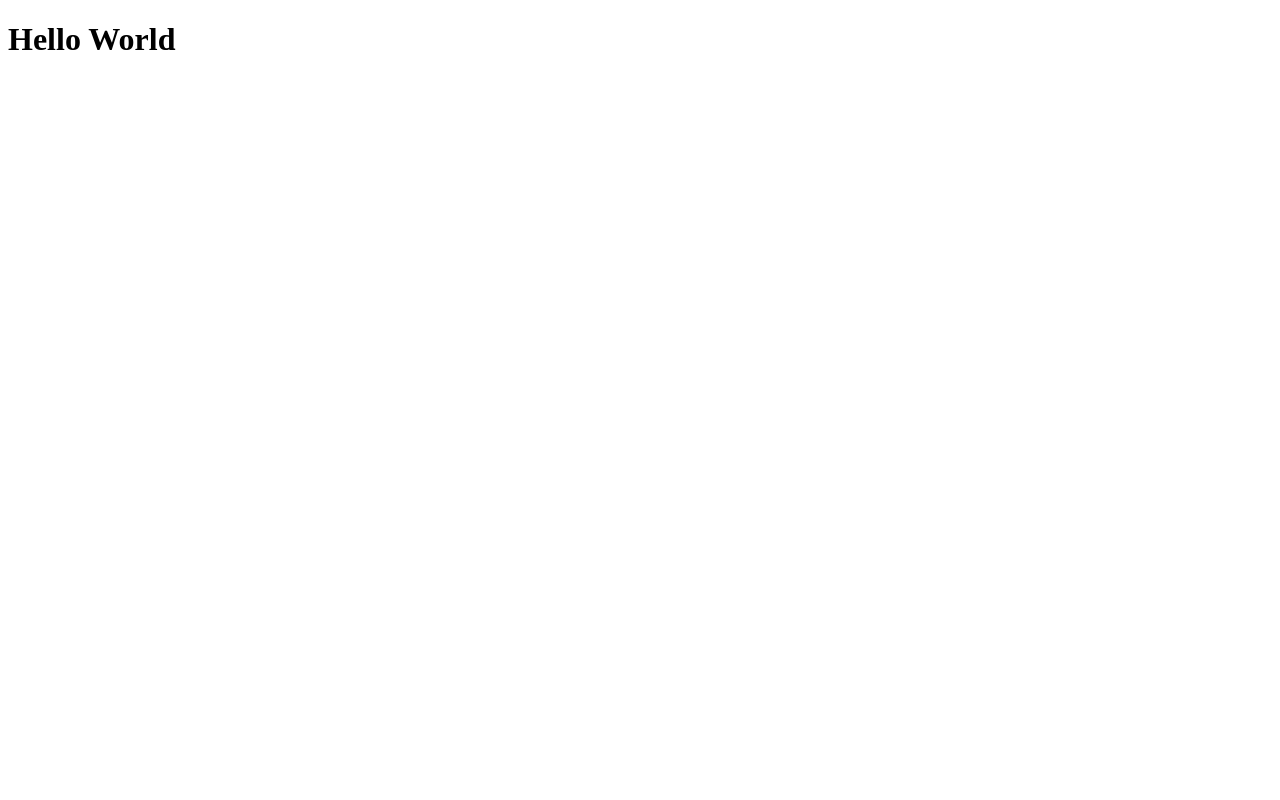
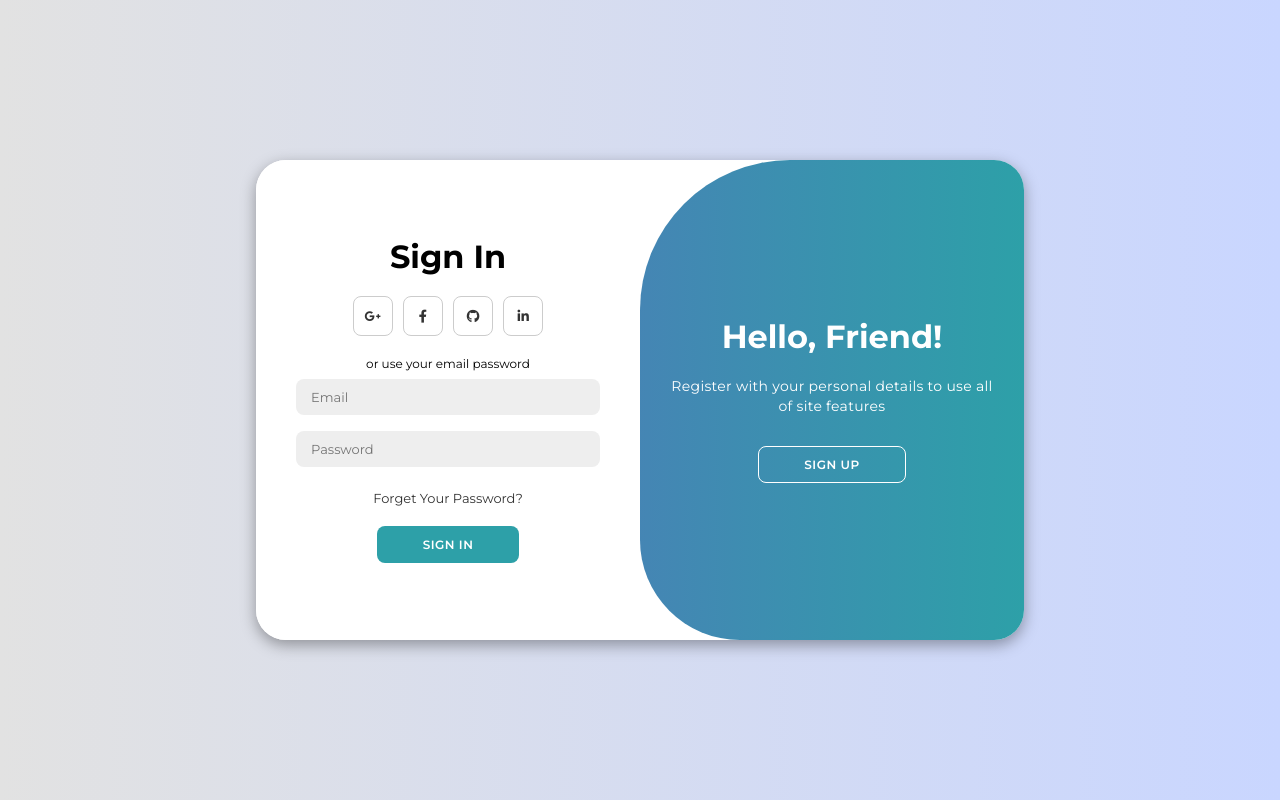
Before and after one commit to SagarIndure/git_test, a plain HTML site: page index.html in a window 1280 px wide. Drawn offline with Linux system fonts and the light colour scheme.

Commit message:
Added new files style.css and script.js and the login form is completely designed

```diff
--- a/index.html
+++ b/index.html
@@ -1,10 +1,76 @@
 <!DOCTYPE html>
 <html lang="en">
-<head>
-    <meta charset="UTF-8">
-    <title>My First Web Page</title>
-</head>
-<body>
-    <h1>Hello World</h1>
-</body>
+  <head>
+    <meta charset="UTF-8" />
+    <meta name="viewport" content="width=device-width, initial-scale=1.0" />
+    <link
+      rel="stylesheet"
+      href="https://cdnjs.cloudflare.com/ajax/libs/font-awesome/6.4.2/css/all.min.css"
+    />
+    <link rel="stylesheet" href="style.css" />
+    <title>Login Page | Coding Vibess</title>
+  </head>
+
+  <body>
+    <div class="container" id="container">
+      <div class="form-container sign-up">
+        <form>
+          <h1>Create Account</h1>
+          <div class="social-icons">
+            <a href="#" class="icon"
+              ><i class="fa-brands fa-google-plus-g"></i
+            ></a>
+            <a href="#" class="icon"><i class="fa-brands fa-facebook-f"></i></a>
+            <a href="#" class="icon"><i class="fa-brands fa-github"></i></a>
+            <a href="#" class="icon"
+              ><i class="fa-brands fa-linkedin-in"></i
+            ></a>
+          </div>
+          <span>or use your email for registeration</span>
+          <input type="text" placeholder="Name" />
+          <input type="email" placeholder="Email" />
+          <input type="password" placeholder="Password" />
+          <button>Sign Up</button>
+        </form>
+      </div>
+      <div class="form-container sign-in">
+        <form>
+          <h1>Sign In</h1>
+          <div class="social-icons">
+            <a href="#" class="icon"
+              ><i class="fa-brands fa-google-plus-g"></i
+            ></a>
+            <a href="#" class="icon"><i class="fa-brands fa-facebook-f"></i></a>
+            <a href="#" class="icon"><i class="fa-brands fa-github"></i></a>
+            <a href="#" class="icon"
+              ><i class="fa-brands fa-linkedin-in"></i
+            ></a>
+          </div>
+          <span>or use your email password</span>
+          <input type="email" placeholder="Email" />
+          <input type="password" placeholder="Password" />
+          <a href="#">Forget Your Password?</a>
+          <button>Sign In</button>
+        </form>
+      </div>
+      <div class="toggle-container">
+        <div class="toggle">
+          <div class="toggle-panel toggle-left">
+            <h1>Welcome Back!</h1>
+            <p>Enter your personal details to use all of site features</p>
+            <button class="hidden" id="login">Sign In</button>
+          </div>
+          <div class="toggle-panel toggle-right">
+            <h1>Hello, Friend!</h1>
+            <p>
+              Register with your personal details to use all of site features
+            </p>
+            <button class="hidden" id="register">Sign Up</button>
+          </div>
+        </div>
+      </div>
+    </div>
+
+    <script src="script.js"></script>
+  </body>
 </html>
--- /dev/null
+++ b/script.js
@@ -0,0 +1,11 @@
+const container = document.getElementById("container");
+const registerBtn = document.getElementById("register");
+const loginBtn = document.getElementById("login");
+
+registerBtn.addEventListener("click", () => {
+  container.classList.add("active");
+});
+
+loginBtn.addEventListener("click", () => {
+  container.classList.remove("active");
+});
--- /dev/null
+++ b/style.css
@@ -0,0 +1,210 @@
+@import url('https://fonts.googleapis.com/css2?family=Montserrat:wght@300;400;500;600;700&display=swap');
+
+*{
+    margin: 0;
+    padding: 0;
+    box-sizing: border-box;
+    font-family: 'Montserrat', sans-serif;
+}
+
+body{
+    background-color: #c9d6ff;
+    background: linear-gradient(to right, #e2e2e2, #c9d6ff);
+    display: flex;
+    align-items: center;
+    justify-content: center;
+    flex-direction: column;
+    height: 100vh;
+}
+
+.container{
+    background-color: #fff;
+    border-radius: 30px;
+    box-shadow: 0 5px 15px rgba(0, 0, 0, 0.35);
+    position: relative;
+    overflow: hidden;
+    width: 768px;
+    max-width: 100%;
+    min-height: 480px;
+}
+
+.container p{
+    font-size: 14px;
+    line-height: 20px;
+    letter-spacing: 0.3px;
+    margin: 20px 0;
+}
+
+.container span{
+    font-size: 12px;
+}
+
+.container a{
+    color: #333;
+    font-size: 13px;
+    text-decoration: none;
+    margin: 15px 0 10px;
+}
+
+.container button{
+    background-color: #2da0a8;
+    color: #fff;
+    font-size: 12px;
+    padding: 10px 45px;
+    border: 1px solid transparent;
+    border-radius: 8px;
+    font-weight: 600;
+    letter-spacing: 0.5px;
+    text-transform: uppercase;
+    margin-top: 10px;
+    cursor: pointer;
+}
+
+.container button.hidden{
+    background-color: transparent;
+    border-color: #fff;
+}
+
+.container form{
+    background-color: #fff;
+    display: flex;
+    align-items: center;
+    justify-content: center;
+    flex-direction: column;
+    padding: 0 40px;
+    height: 100%;
+}
+
+.container input{
+    background-color: #eee;
+    border: none;
+    margin: 8px 0;
+    padding: 10px 15px;
+    font-size: 13px;
+    border-radius: 8px;
+    width: 100%;
+    outline: none;
+}
+
+.form-container{
+    position: absolute;
+    top: 0;
+    height: 100%;
+    transition: all 0.6s ease-in-out;
+}
+
+.sign-in{
+    left: 0;
+    width: 50%;
+    z-index: 2;
+}
+
+.container.active .sign-in{
+    transform: translateX(100%);
+}
+
+.sign-up{
+    left: 0;
+    width: 50%;
+    opacity: 0;
+    z-index: 1;
+}
+
+.container.active .sign-up{
+    transform: translateX(100%);
+    opacity: 1;
+    z-index: 5;
+    animation: move 0.6s;
+}
+
+@keyframes move{
+    0%, 49.99%{
+        opacity: 0;
+        z-index: 1;
+    }
+    50%, 100%{
+        opacity: 1;
+        z-index: 5;
+    }
+}
+
+.social-icons{
+    margin: 20px 0;
+}
+
+.social-icons a{
+    border: 1px solid #ccc;
+    border-radius: 20%;
+    display: inline-flex;
+    justify-content: center;
+    align-items: center;
+    margin: 0 3px;
+    width: 40px;
+    height: 40px;
+}
+
+.toggle-container{
+    position: absolute;
+    top: 0;
+    left: 50%;
+    width: 50%;
+    height: 100%;
+    overflow: hidden;
+    transition: all 0.6s ease-in-out;
+    border-radius: 150px 0 0 100px;
+    z-index: 1000;
+}
+
+.container.active .toggle-container{
+    transform: translateX(-100%);
+    border-radius: 0 150px 100px 0;
+}
+
+.toggle{
+    background-color: #2da0a8;
+    height: 100%;
+    background: linear-gradient(to right, #5c6bc0, #2da0a8);
+    color: #fff;
+    position: relative;
+    left: -100%;
+    height: 100%;
+    width: 200%;
+    transform: translateX(0);
+    transition: all 0.6s ease-in-out;
+}
+
+.container.active .toggle{
+    transform: translateX(50%);
+}
+
+.toggle-panel{
+    position: absolute;
+    width: 50%;
+    height: 100%;
+    display: flex;
+    align-items: center;
+    justify-content: center;
+    flex-direction: column;
+    padding: 0 30px;
+    text-align: center;
+    top: 0;
+    transform: translateX(0);
+    transition: all 0.6s ease-in-out;
+}
+
+.toggle-left{
+    transform: translateX(-200%);
+}
+
+.container.active .toggle-left{
+    transform: translateX(0);
+}
+
+.toggle-right{
+    right: 0;
+    transform: translateX(0);
+}
+
+.container.active .toggle-right{
+    transform: translateX(200%);
+}
```
